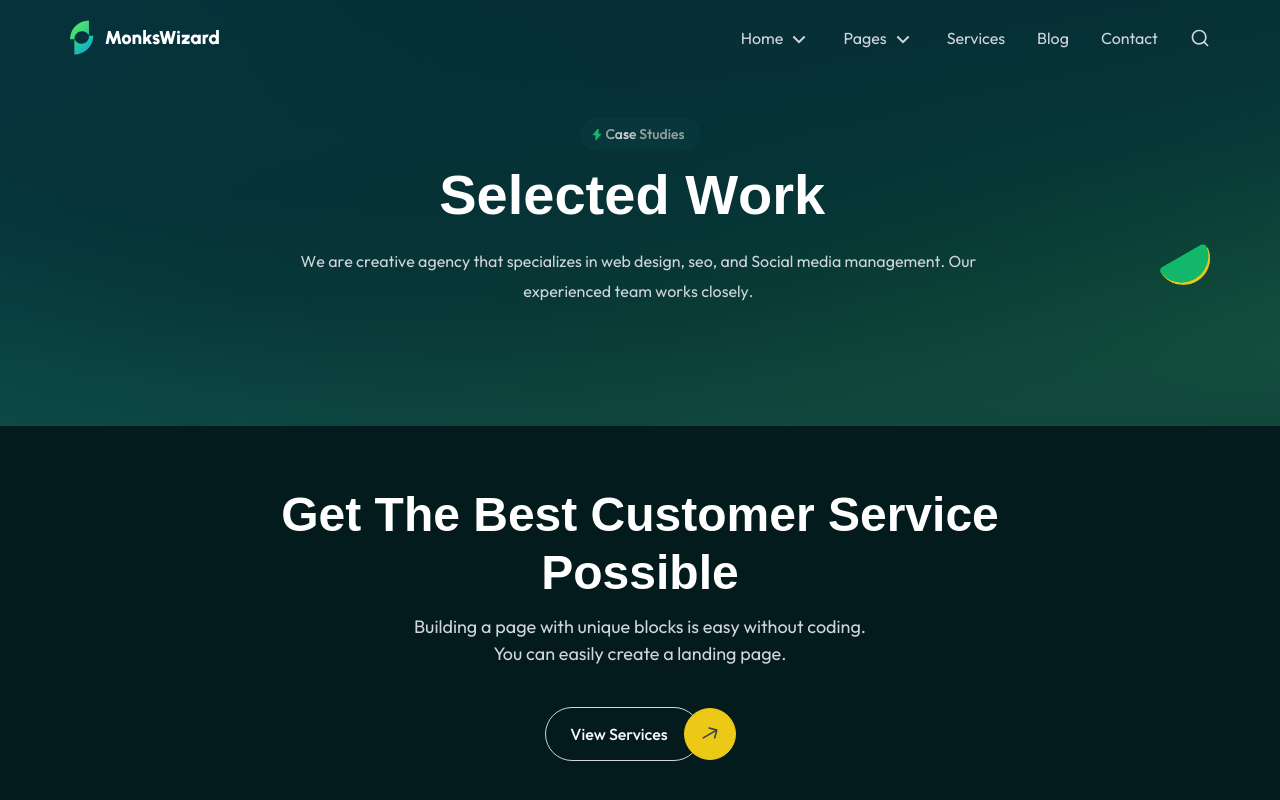
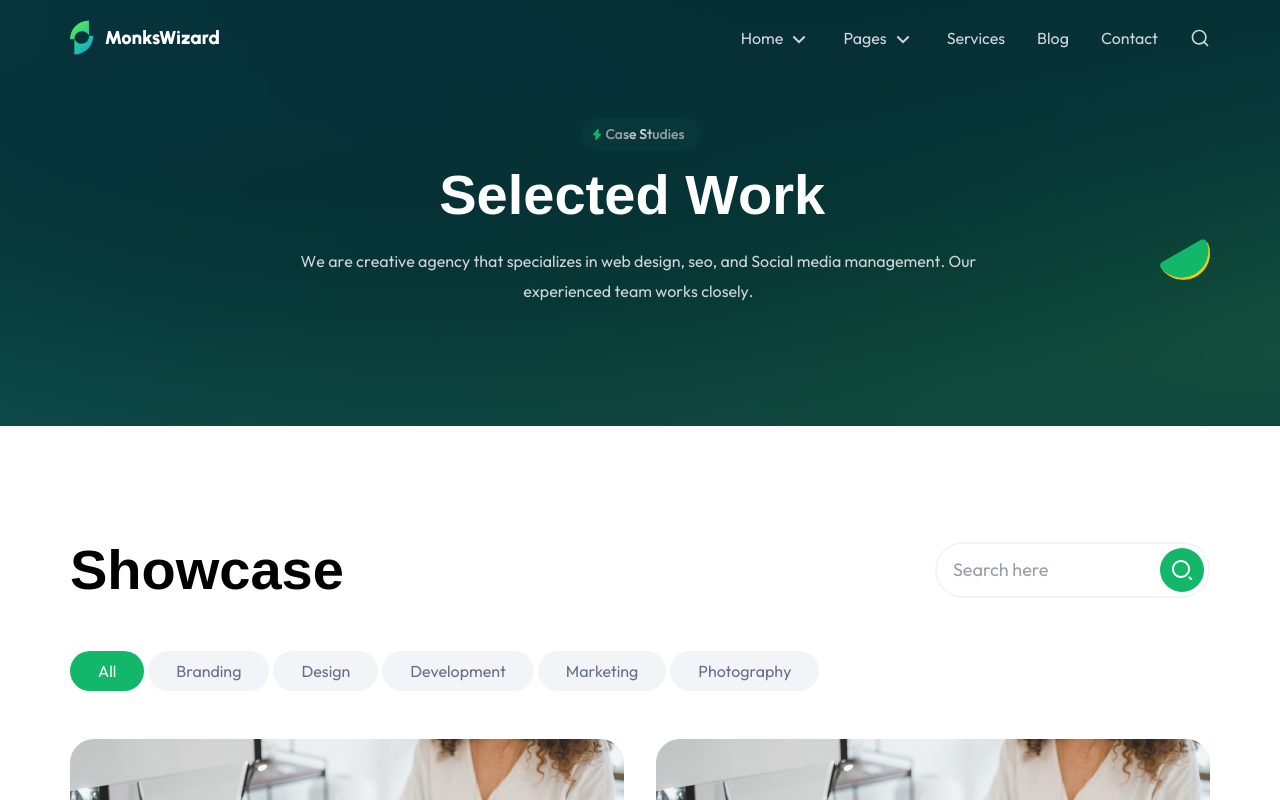
Before and after one commit to vivek9985/monkswizard, a Next.js app: page /case-study in a window 1280 px wide. Shown: the top 800 px of the page. Built offline with nearby package versions, Linux system fonts and the light colour scheme; a web font is replaced by a local one.

Commit message:
added section

```diff
--- /dev/null
+++ b/src/Components/Section/CaseStudy/CaseStudy.tsx
@@ -0,0 +1,74 @@
+"use client";
+import { useState } from "react";
+import GreenButton from "@/Components/Utils/Button/GreenButton";
+import Container from "@/Components/Utils/Container/Container";
+import Data from "@/db/data.json";
+import Heading from "@/Components/Utils/Heading/Heading";
+import { RiSearch2Line } from "@remixicon/react";
+import Image from "next/image";
+import CaseStudyImage from "../../../../public/images/case-study-1.png";
+import Paragraph from "@/Components/Utils/Paragraph/Paragraph";
+
+const buttonOptions = [
+    { label: "All", value: "all" },
+    { label: "Branding", value: "branding" },
+    { label: "Design", value: "design" },
+    { label: "Development", value: "development" },
+    { label: "Marketing", value: "marketing" },
+    { label: "Photography", value: "photography" },
+];
+
+
+export default function CaseStudy() {
+    const [activeButton, setActiveButton] = useState("all");
+    const [activeBlog, setActiveBlog] = useState(Data?.blog);
+
+    return (
+        <section className="py-20 lg:py-24 xl:py-[110px]">
+            <Container>
+                <div className="flex items-center flex-col-reverse gap-y-5 lg:flex-row lg:justify-between">
+                    <Heading variant="h1" className="text-black">Showcase</Heading>
+                    <form className="w-[275px] flex justify-between border-[2px] border-neutral-100 rounded-[34px] p-1 pl-4">
+                        <input type="serch" placeholder="Search here" required className="w-[calc(100%-45px)] focus:outline-none text-neutral-700 text-lg leading-[150%] font-[family-name:var(--font-outfit)] pr-1" />
+                        <button type="submit" className="w-11 h-11 bg-success-500 flex items-center justify-center rounded-full cursor-pointer overflow-hidden">
+                            <RiSearch2Line size={24} className="text-white" />
+                        </button>
+                    </form>
+                </div>
+                <div className="flex flex-wrap items-center justify-center lg:justify-start gap-y-2 gap-x-1 my-12">
+                    {buttonOptions?.map(({ label, value }) => (
+                        <div
+                            onClick={() => {
+                                setActiveButton(value);
+                                setActiveBlog(label === "All" ? Data?.blog : Data?.blog?.filter((blog) => blog?.category === label));
+                            }}
+                            key={value}
+                        >
+                            <GreenButton
+                                className={`${activeButton === value ? "bg-success-500 text-white" : ""
+                                    }`}
+                            >
+                                {label}
+                            </GreenButton>
+                        </div>
+                    ))}
+                </div>
+                <div className="grid md:grid-cols-2 gap-5 md:gap-6 xl:gap-8">
+                    {
+                        activeBlog?.map((item, i) => (
+                            <div key={i}>
+                                <div className="w-[554px] h-[398px] rounded-3xl overflow-hidden">
+                                    <Image className="w-full h-full object-cover" src={CaseStudyImage} width={554} height={398} alt="" />
+                                </div>
+                                <div className="mt-5">
+                                    <Paragraph variant="para-11" className="text-success-500">Brand Identity</Paragraph>
+                                    <Heading variant="h5" className="text-neutral-900 mt-1">Brand Identity</Heading>
+                                </div>
+                            </div>
+                        ))
+                    }
+                </div>
+            </Container>
+        </section>
+    );
+}
--- a/src/app/case-study/page.tsx
+++ b/src/app/case-study/page.tsx
@@ -1,3 +1,4 @@
+import CaseStudy from "@/Components/Section/CaseStudy/CaseStudy";
 import PageHeader from "@/Components/Utils/PageHeader";
 import type { Metadata } from "next";
 
@@ -10,6 +11,7 @@ export default function CaseStudyPage() {
   return (
     <main>
       <PageHeader subtitle="Case Studies" title="Selected Work" paragraph="We are creative agency that specializes in web design, seo, and Social media management. Our experienced team works closely." />
+      <CaseStudy />
     </main>
   );
 }
```
Also changed, not shown: public/images/case-study-1.png (added).
